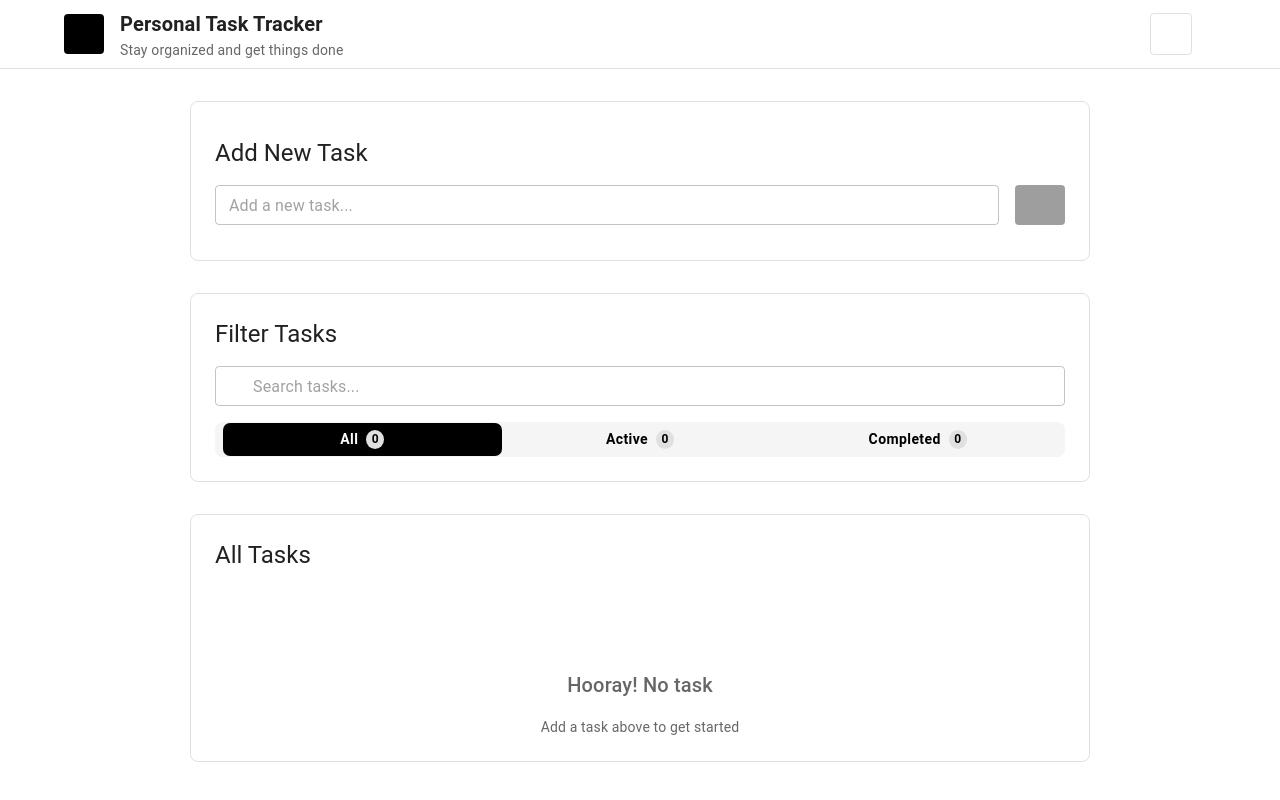
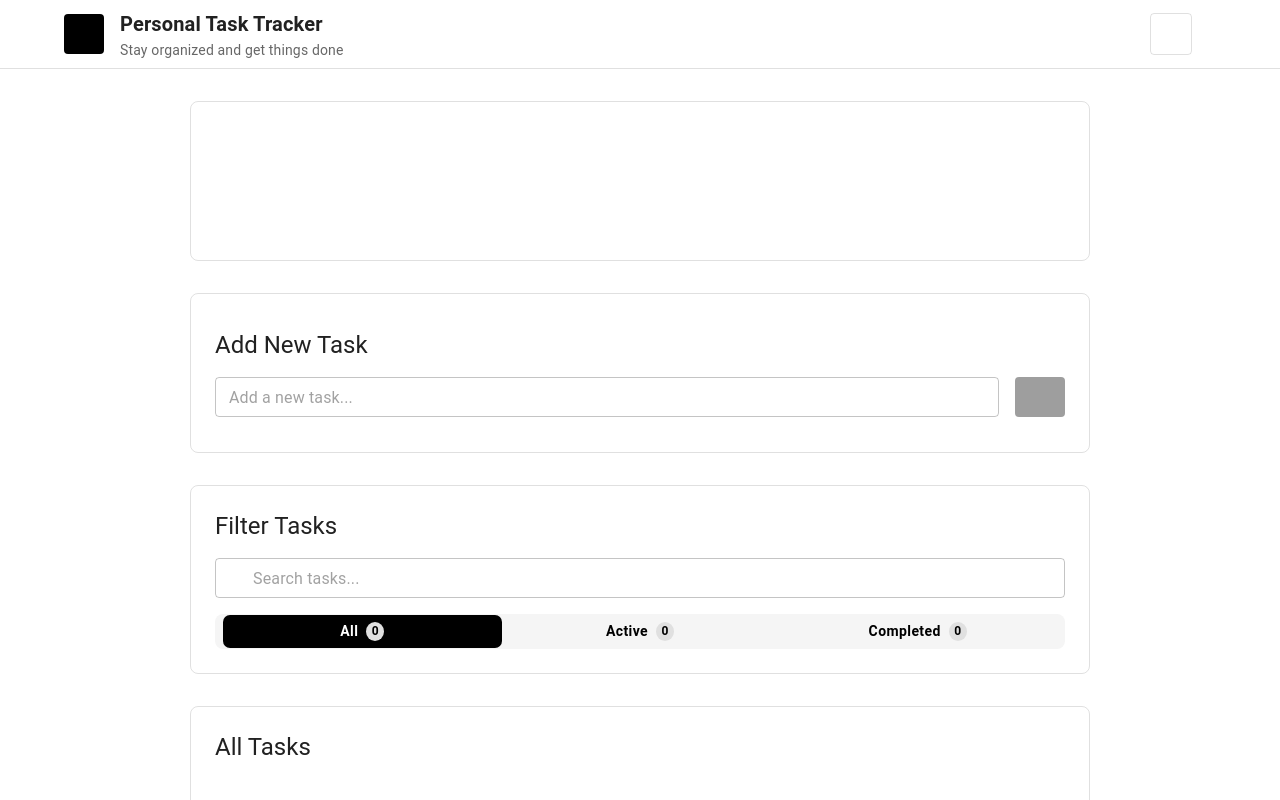
Before and after one commit to Eve0119/Task-Traker, a React (Vite) app: page / in a window 1280 px wide. Shown: the top 800 px of the page. Built offline with nearby package versions, Linux system fonts and the light colour scheme; some icons are missing.

Commit message:
Progress component

```diff
--- a/src/App.tsx
+++ b/src/App.tsx
@@ -3,6 +3,7 @@ import Header from "./components/Header";
 import NewTask from "./components/NewTask";
 import AllTasks from "./components/AllTasks";
 import FilterTasks from "./components/FilterTasks";
+import Progress from "./components/Progress";
 import type { Task } from "./types/type";
 import type { Banner } from "./types/type";
 
@@ -69,6 +70,11 @@ function App() {
     <>
       <Header />
       <main>
+        <Progress
+          total={banner.all}
+          completed={banner.completed}
+          active={banner.active}
+        />
         <NewTask onAddTask={addTask} />
         <FilterTasks
           search={search}
--- /dev/null
+++ b/src/components/Progress.tsx
@@ -0,0 +1,28 @@
+import type { ProgressProps } from "../types/type";
+import { Box } from "@mui/material";
+
+const Progress = ({ total, completed, active }: ProgressProps) => {
+  const percent = total === 0 ? 0 : Math.round((completed / total) * 100);
+
+  return (
+    <Box
+      sx={{
+        maxWidth: 900,
+        margin: "0 auto",
+        display: "flex",
+        flexDirection: "column",
+        alignItems: "left",
+        justifyContent: "center",
+        height: "20vh",
+        padding: 3,
+        border: "1px solid",
+        borderRadius: 2,
+        borderColor: "divider",
+        marginTop: 4,
+        gap: 2,
+      }}
+    ></Box>
+  );
+};
+
+export default Progress;
--- a/src/types/type.ts
+++ b/src/types/type.ts
@@ -20,3 +20,9 @@ export interface Banner {
   active: number;
   completed: number;
 }
+
+export interface ProgressProps {
+  total: number;
+  completed: number;
+  active: number;
+}
```
